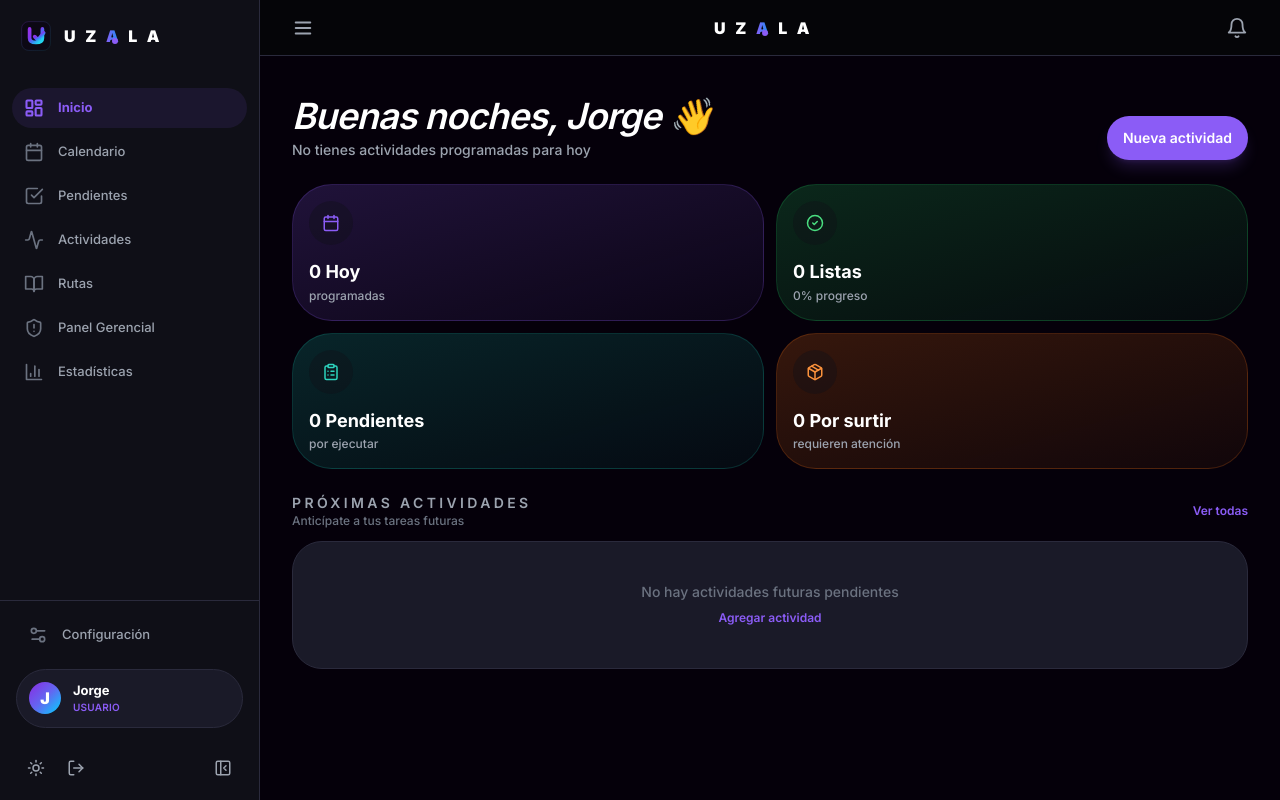
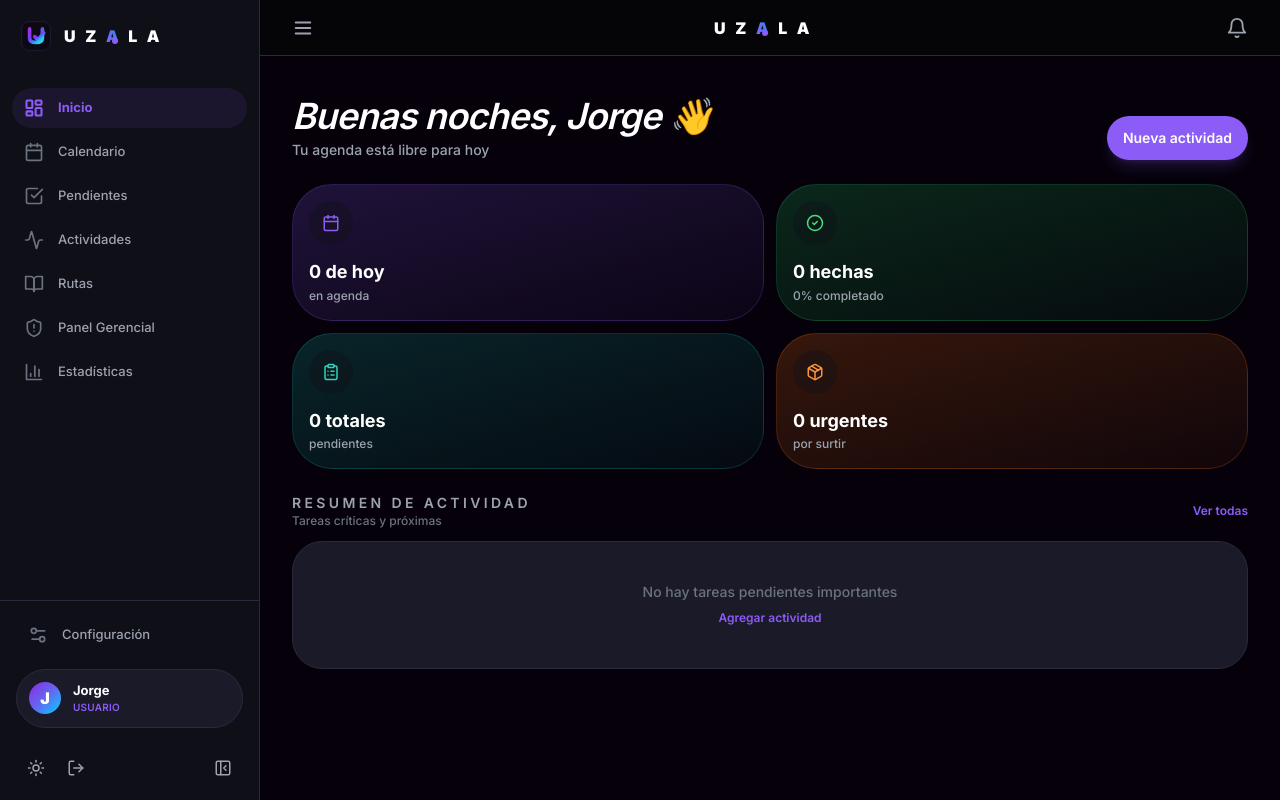
Before and after one commit to Yuse16/flowcontrol, a Next.js app: page /dashboard in a window 1280 px wide. Built offline with nearby package versions, Linux system fonts and the light colour scheme.

Commit message:
fix: sincronización de métricas del dashboard y lógica de tareas próximas

```diff
--- a/src/app/dashboard/page.tsx
+++ b/src/app/dashboard/page.tsx
@@ -31,40 +31,58 @@ export default function DashboardPage() {
     );
   }
 
-  // Filtrado de actividades de hoy
-  const todayActivities = activities.filter((activity) => activity.fechaProgramada === todayStr);
-  const completedToday = todayActivities.filter((activity) => activity.estado === 'completado').length;
-  const pendingToday = todayActivities.length - completedToday;
+  // Filtrado de actividades de hoy (Programadas para hoy + Pendientes sin fecha)
+  const todayActivities = activities.filter((activity) =>
+    activity.fechaProgramada === todayStr || (!activity.fechaProgramada && activity.estado !== 'completado')
+  );
 
-  // Pendientes globales (excluyendo completados)
+  const completedToday = activities.filter((activity) =>
+    activity.estado === 'completado' &&
+    (activity.fechaCompletado?.startsWith(todayStr) || activity.fechaProgramada === todayStr)
+  ).length;
+
+  const pendingToday = todayActivities.filter(a => a.estado !== 'completado').length;
+
+  // Pendientes globales (excluyendo completados de cualquier origen)
   const pendingTodos = todos.filter((task) => task.status !== 'completed').length;
+  const pendingActivitiesGlobal = activities.filter(a => a.estado !== 'completado').length;
 
-  // Lógica de "Por surtir" (prioridad urgente o tags específicos)
-  const restockCount = activities.filter(a => a.estado !== 'completado' && a.priority === 'urgent' && (a.titulo.toLowerCase().includes('surtir') || a.titulo.toLowerCase().includes('comprar'))).length;
+  // Lógica de "Por surtir" (prioridad urgente o palabras clave)
+  const restockItems = activities.filter(a =>
+    a.estado !== 'completado' &&
+    (a.priority === 'urgent' ||
+     a.titulo.toLowerCase().includes('surtir') ||
+     a.titulo.toLowerCase().includes('comprar') ||
+     a.titulo.toLowerCase().includes('falta'))
+  );
 
-  const progress = todayActivities.length > 0 ? Math.round((completedToday / todayActivities.length) * 100) : 0;
+  const progress = todayActivities.length > 0 ? Math.round((completedToday / (todayActivities.length + (completedToday > todayActivities.length ? 0 : 0))) * 100) : 0;
+  const safeProgress = Math.min(100, progress);
 
-  // Actividades futuras PENDIENTES
+  // Actividades próximas (Futuras + Pendientes críticas)
   const upcomingTasks = activities
     .filter(activity =>
       activity.estado !== 'completado' &&
-      activity.fechaProgramada &&
-      activity.fechaProgramada > todayStr
+      ((activity.fechaProgramada && activity.fechaProgramada > todayStr) || activity.priority === 'urgent')
     )
-    .slice(0, 4);
+    .sort((a, b) => {
+      if (a.priority === 'urgent' && b.priority !== 'urgent') return -1;
+      return 0;
+    })
+    .slice(0, 5);
 
   const stats = {
     scheduled: todayActivities.length,
     completed: completedToday,
-    pending: pendingToday + pendingTodos,
-    restock: restockCount || Math.min(pendingTodos, 3),
+    pending: pendingActivitiesGlobal + pendingTodos,
+    restock: restockItems.length,
   };
 
   const cardLabels: Record<string, { title: string; subtitle?: string }> = {
-    scheduled: { title: `${stats.scheduled} Hoy`, subtitle: 'programadas' },
-    completed: { title: `${stats.completed} Listas`, subtitle: `${progress}% progreso` },
-    pending: { title: `${stats.pending} Pendientes`, subtitle: 'por ejecutar' },
-    restock: { title: `${stats.restock} Por surtir`, subtitle: 'requieren atención' },
+    scheduled: { title: `${stats.scheduled} de hoy`, subtitle: 'en agenda' },
+    completed: { title: `${stats.completed} hechas`, subtitle: `${safeProgress}% completado` },
+    pending: { title: `${stats.pending} totales`, subtitle: 'pendientes' },
+    restock: { title: `${stats.restock} urgentes`, subtitle: 'por surtir' },
   };
 
   return (
@@ -81,10 +99,10 @@ export default function DashboardPage() {
             </h1>
             <p className="text-sm text-gray-400 mt-1">
               {pendingToday > 0
-                ? `Te quedan ${pendingToday} actividades pendientes para hoy`
-                : todayActivities.length > 0 && pendingToday === 0
-                  ? '¡Felicidades! Has terminado tus actividades de hoy ✨'
-                  : 'No tienes actividades programadas para hoy'}
+                ? `Tienes ${pendingToday} tareas para resolver hoy`
+                : todayActivities.length > 0
+                  ? '¡Día completado! No te queda nada pendiente ✨'
+                  : 'Tu agenda está libre para hoy'}
             </p>
           </div>
           <Link
@@ -121,8 +139,8 @@ export default function DashboardPage() {
       <section>
         <div className="flex items-center justify-between mb-3">
           <div>
-            <h2 className="text-sm font-semibold uppercase tracking-[0.24em] text-gray-400">Próximas actividades</h2>
-            <p className="text-xs text-gray-500">Anticípate a tus tareas futuras</p>
+            <h2 className="text-sm font-semibold uppercase tracking-[0.24em] text-gray-400">Resumen de Actividad</h2>
+            <p className="text-xs text-gray-500">Tareas críticas y próximas</p>
           </div>
           <Link href="/activities" className="text-xs text-uzala-purple font-semibold">
             Ver todas
@@ -141,7 +159,7 @@ export default function DashboardPage() {
               >
                 <span className={`h-2.5 w-2.5 rounded-full ${
                   activity.priority === 'urgent'
-                    ? 'bg-red-400'
+                    ? 'bg-red-500 shadow-[0_0_8px_rgba(239,68,68,0.5)]'
                     : activity.priority === 'high'
                     ? 'bg-orange-400'
                     : activity.priority === 'medium'
@@ -150,16 +168,20 @@ export default function DashboardPage() {
                 }`} />
                 <div className="min-w-0 flex-1">
                   <p className="text-sm font-semibold text-white truncate">{activity.titulo || activity.title}</p>
-                  <p className="mt-1 text-[11px] text-gray-500">{activity.fechaProgramada} · {activity.estado.replace('_', ' ')}</p>
+                  <p className="mt-1 text-[11px] text-gray-500">
+                    {activity.fechaProgramada || 'Sin fecha'} · {activity.estado.replace('_', ' ')}
+                  </p>
                 </div>
-                <span className="text-[10px] font-bold text-uzala-purple bg-uzala-purple/10 px-2.5 py-1 rounded-full">
-                  Próxima
-                </span>
+                {activity.priority === 'urgent' && (
+                  <span className="text-[9px] font-black text-red-400 bg-red-400/10 px-2 py-0.5 rounded-full border border-red-400/20 uppercase tracking-tighter">
+                    Urgente
+                  </span>
+                )}
               </motion.div>
             ))
           ) : (
             <div className="text-center py-10 bg-uzala-card border border-uzala-border rounded-2xl">
-              <p className="text-sm text-gray-500">No hay actividades futuras pendientes</p>
+              <p className="text-sm text-gray-500">No hay tareas pendientes importantes</p>
               <Link href="/activities" className="text-xs text-uzala-purple font-semibold mt-2 inline-block">
                 Agregar actividad
               </Link>
```
